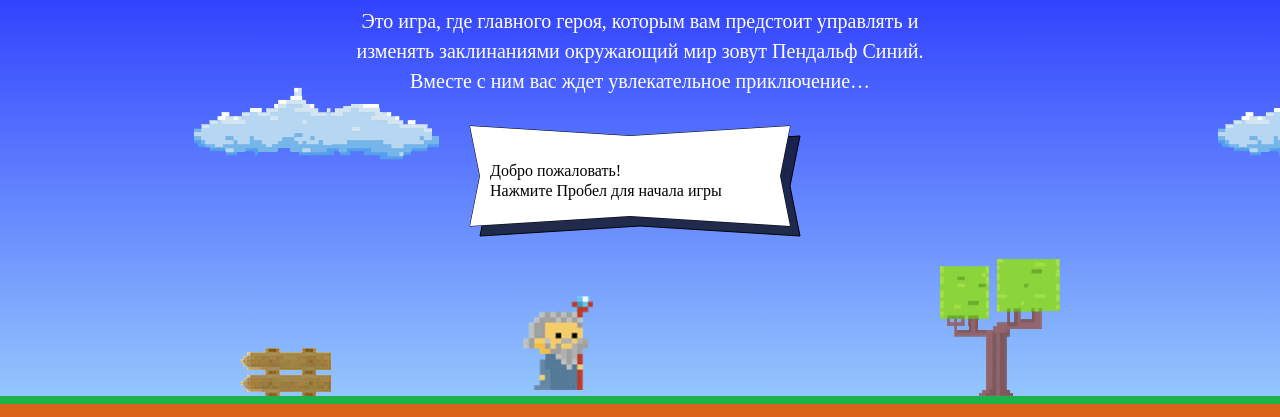
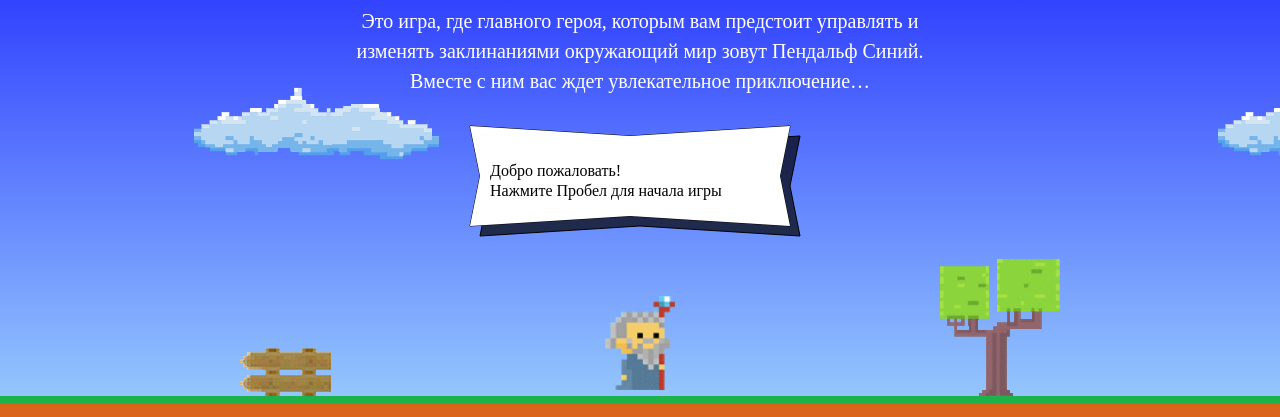
Before and after one commit to firefoxic/197785-code-and-magick, a website: page index.html in a window 1280 px wide. Shown: the part 203-620 px from the top of the page. Drawn offline with Linux system fonts and the light colour scheme; a web font is replaced by a local one.

Commit message:
Поставь мага по центру
При появлении маг должен стоять в центре игрового поля.

```diff
--- a/index.html
+++ b/index.html
@@ -43,6 +43,10 @@ var getFireballSpeed = function (left) {
 var getWizardHeight = function () {
   return 1.337 * wizardWidth;
 };
+
+var getWizardX = function (width) {
+  return (width - wizardWidth) / 2;
+};
 </script>
 <script src="js/game.js" type="application/javascript"></script>
 
```
